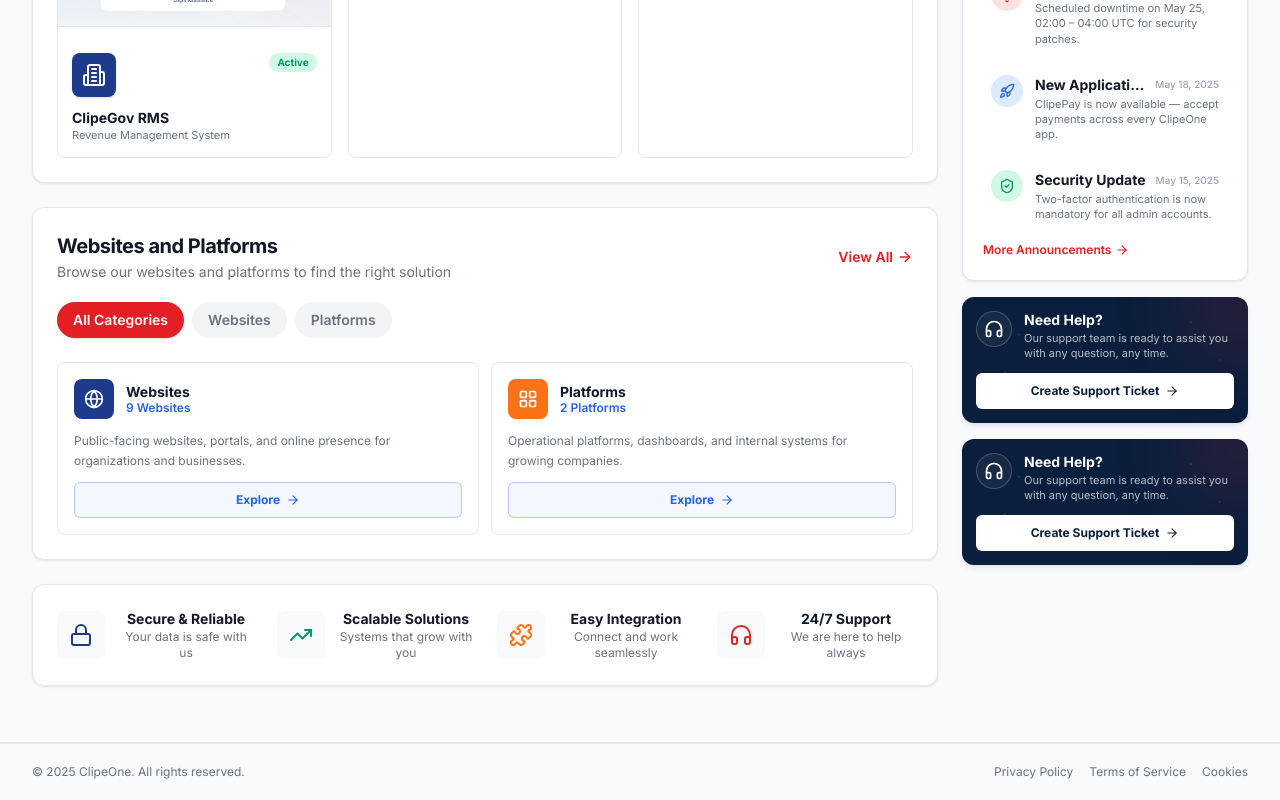
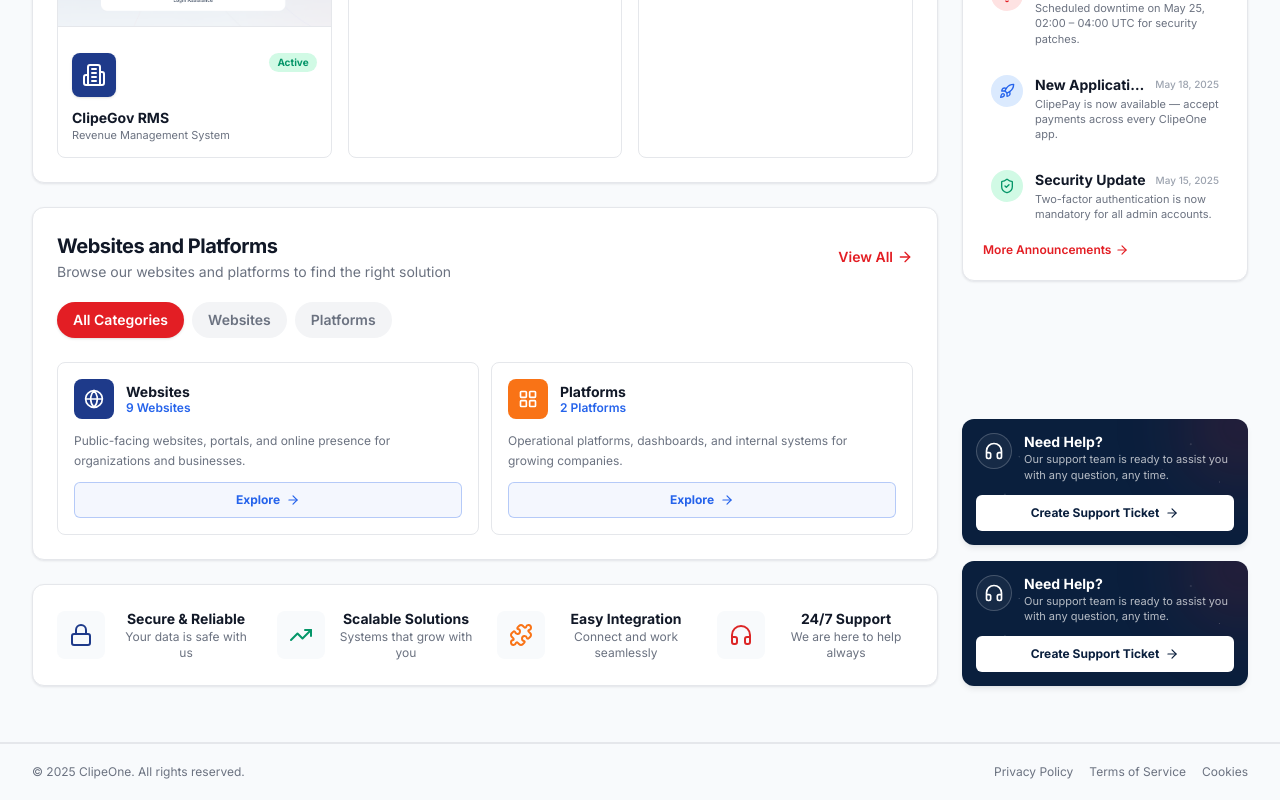
Before and after one commit to lilromeo2290/clipeone_platform, a Next.js app: page / in a window 1280 px wide. Shown: the part 875-1675 px from the top of the page. Built offline with nearby package versions, Linux system fonts and the light colour scheme.

Commit message:
auto: 2026-09-03 23:42:48 — M  src/components/clipeone/sidebar.tsx|

```diff
--- a/src/components/clipeone/sidebar.tsx
+++ b/src/components/clipeone/sidebar.tsx
@@ -37,7 +37,7 @@
 
 export function Sidebar() {
   return (
-    <aside className="flex flex-col gap-4">
+    <aside className="flex flex-col gap-4 lg:h-full">
       {/* My Organization */}
       <div className="rounded-xl border border-[#e5e7eb] bg-white p-5 shadow-soft">
         <p className="text-xs font-bold uppercase tracking-wider text-[#9ca3af]">
@@ -108,11 +108,11 @@
         </a>
       </div>
 
-      {/* Need Help CTA — primary */}
-      <NeedHelpCard />
-
-      {/* Need Help CTA — duplicate (same size as above) */}
-      <NeedHelpCard />
+      {/* Need Help cards — pinned to bottom of sidebar so they sit below the TrustBar level */}
+      <div className="mt-auto flex flex-col gap-4">
+        <NeedHelpCard />
+        <NeedHelpCard />
+      </div>
     </aside>
   );
 }
```
